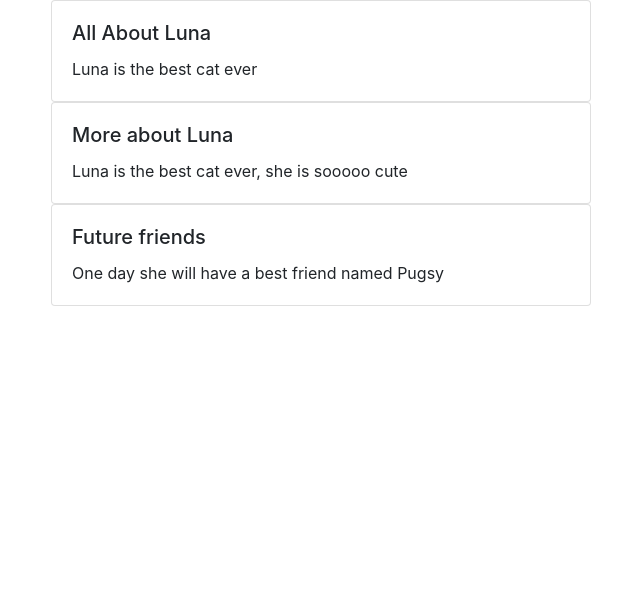
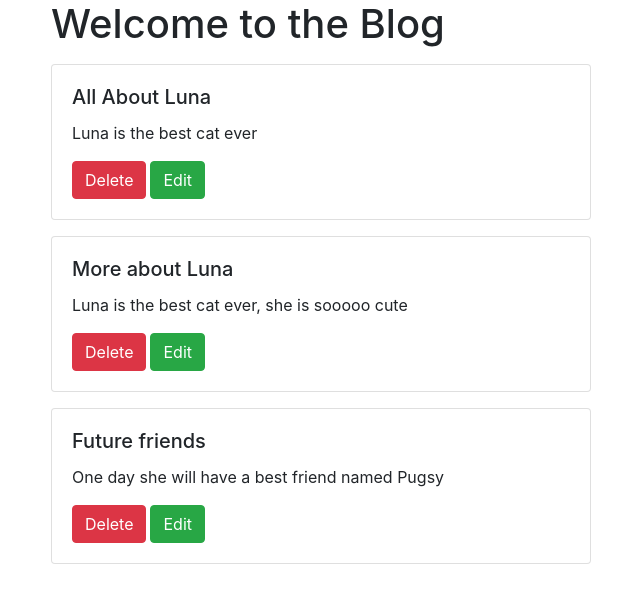
Before and after one commit to jculver1/blog-hooks, a React (Create React App) app: page / in a window 1280 px wide. Shown: the top 600 px of the page, without its empty margins (34-674 px from the left). Built offline with nearby package versions, Linux system fonts and the light colour scheme.

Commit message:
set up edit functions and component

```diff
--- a/src/App.js
+++ b/src/App.js
@@ -1,6 +1,7 @@
 import React, {useState} from 'react';
 import './App.css';
 import Posts from './components/Posts'
+import EditPost from './components/EditPost'
 
 const App = () => {
   const blogData = [
@@ -11,14 +12,25 @@ const App = () => {
 
   const [posts, setPosts] = useState(blogData)
 
+  const initialState = {id: null, title: '', body: ''}
+
+  const [post, setCurrentPost] = useState(initialState)
+
+  const [editing, setEditing] = useState(false)
+
+  const edit = post => {
+    setEditing(true)
+    setCurrentPost({ id: post.id, title: post.title, body: post.body })
+  }
+
   return(
     <div className="container">
       <div className="row">
         <div className='col-6'>
-          <Posts posts={posts} />
+          <Posts posts={posts}  edit={edit}/>
         </div>
         <div className="col-6">
-
+          {editing ? <EditPost/> : ''}
         </div>
       </div>
     </div>
--- /dev/null
+++ b/src/components/EditPost.js
@@ -0,0 +1,11 @@
+import React from 'react';
+
+const EditPost = () =>{
+    return(
+        <div>
+            <h5>Edit</h5>
+        </div>
+    )
+}
+
+export default EditPost
--- a/src/components/Posts.js
+++ b/src/components/Posts.js
@@ -5,10 +5,12 @@ const Posts = props => {
     const generatePosts = props.posts.map(post => {
         return(
             <div>
-                <div class='card'>
+                <div class='card mt-3'>
                     <div class='card-body'>
                         <h5 class="card-title">{post.title}</h5>
                         <p class="card-text">{post.body}</p>
+                        <button class="btn btn-danger mr-1">Delete</button>
+                        <button onClick={() => props.edit(post)} class="btn btn-success">Edit</button>
                     </div>
                 </div>
             </div>
@@ -17,6 +19,7 @@ const Posts = props => {
 
     return(
         <div>
+            <h1>Welcome to the Blog</h1>
             {generatePosts}
         </div>
     )
```
